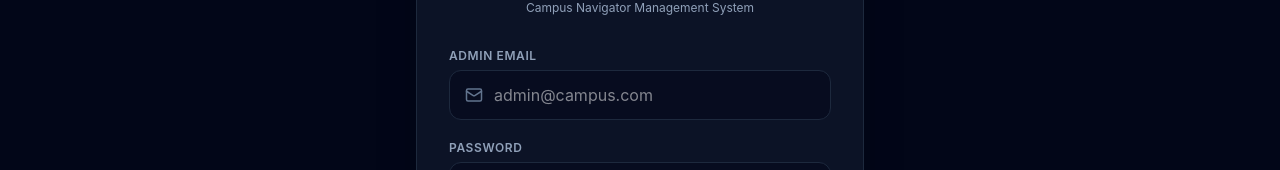
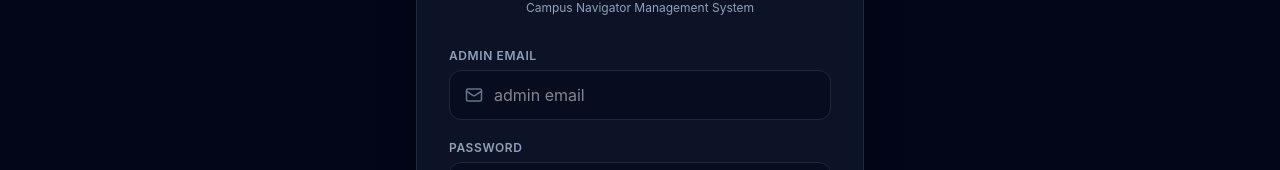
Before and after one commit to Neha1956/campus_navigator, a React app in the folder frontend/: page /admin/login in a window 1280 px wide. Shown: the part 377-547 px from the top of the page. Built offline with nearby package versions, Linux system fonts and the light colour scheme; no server answers; the HTML template or start-up script is replaced by a standard one.

Commit message:
fix all functionality issues

```diff
--- a/frontend/src/App.jsx
+++ b/frontend/src/App.jsx
@@ -24,7 +24,7 @@ const App = () => {
             setSidebarOpen={setSidebarOpen}
           />
 
-          <main className="min-w-0 flex-1">
+          <main className="min-h-screen flex-1">
             <AppRoutes />
           </main>
 
--- a/frontend/src/pages/admin/AdminLogin.jsx
+++ b/frontend/src/pages/admin/AdminLogin.jsx
@@ -78,7 +78,7 @@ const AdminLogin = () => {
                 disabled={loading}
                 value={email}
                 onChange={(e) => setEmail(e.target.value)}
-                placeholder="admin@campus.com"
+                placeholder="admin email"
                 className="w-full rounded-xl border border-slate-800 bg-slate-950/50 py-3 pl-11 pr-4 text-sm text-white outline-none transition focus:border-blue-500 focus:ring-2 focus:ring-blue-500/20 disabled:opacity-50"
               />
             </div>
```
